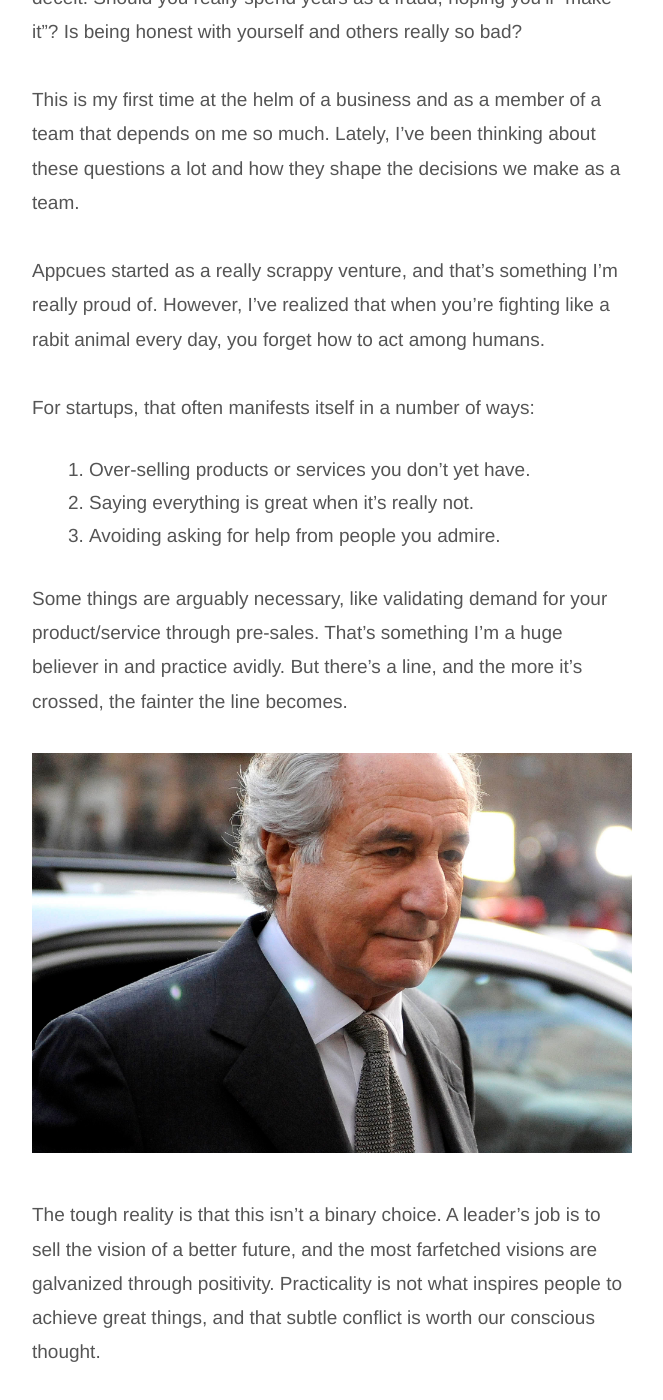
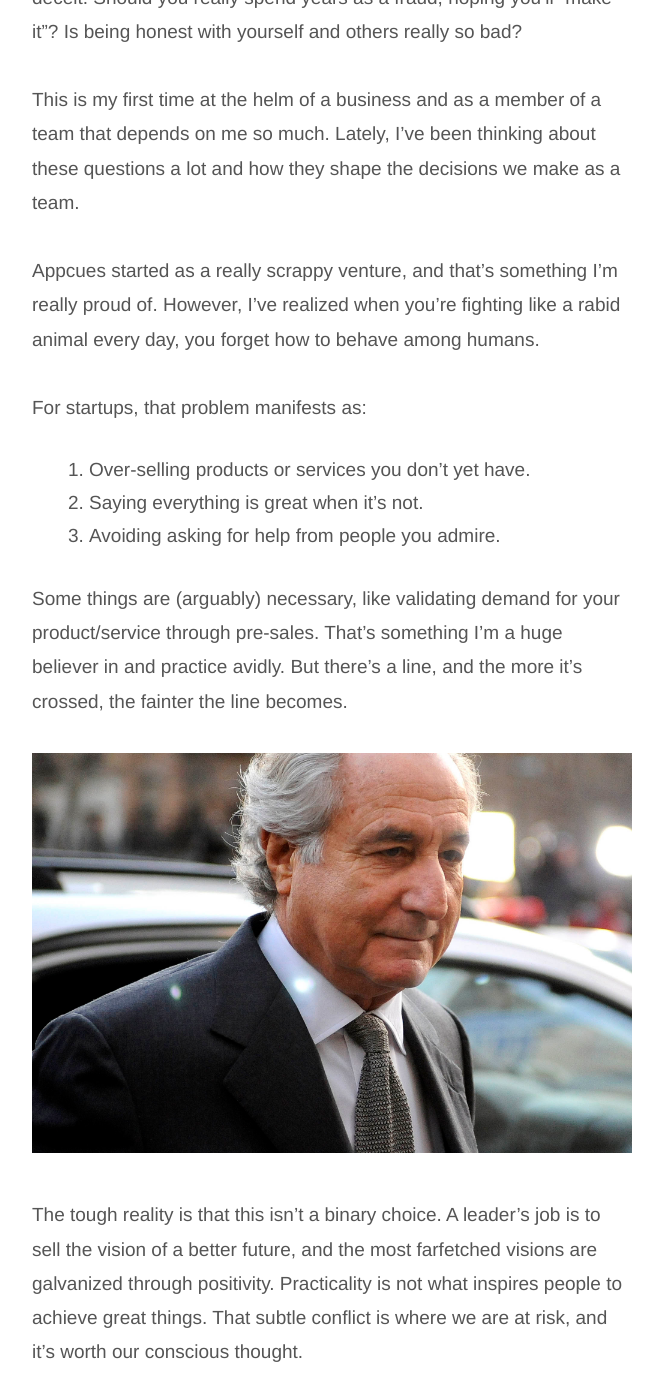
Before and after one commit to hijonathan/jonathan-kim.com, a Jekyll site: the page built from _posts/2015-10-03-fake-it.md, in a window 1280 px wide and 1400 px high, scrolled down 907 px. Shown: the whole window, without its empty margins (398-1061 px from the left). Built offline with Jekyll 4.4.1, drawn with Linux system fonts in a browser that asks for light colours.

Commit message:
Grammar.

```diff
--- a/_posts/2015-10-03-fake-it.md
+++ b/_posts/2015-10-03-fake-it.md
@@ -17,24 +17,24 @@ We've all heard the adages.
 
 ![Fake it Til You Make It]({{ site.baseurl }}/assets/images/frank-underwood.jpg)
 
-These sayings are motivating, but they advocate too heavily in favor of deceit. Should you really spend years as a fraud, hoping you'll "make it"? Is being honest with yourself and others really so bad?
+These sayings are motivating, but they advocate too heavily in favor of deceit. Should you really spend years as a fraud, hoping you’ll “make it”? Is being honest with yourself and others really so bad?
 
-This is my first time at the helm of a business and as a member of a team that depends on me so much. Lately, I've been thinking about these questions a lot and how they shape the decisions we make as a team.
+This is my first time at the helm of a business and as a member of a team that depends on me so much. Lately, I’ve been thinking about these questions a lot and how they shape the decisions we make as a team.
 
-Appcues started as a really scrappy venture, and that's something I'm really proud of. However, I've realized that when you're fighting like a rabit animal every day, you forget how to act among humans.
+Appcues started as a really scrappy venture, and that’s something I’m really proud of. However, I’ve realized when you’re fighting like a rabid animal every day, you forget how to behave among humans.
 
-For startups, that often manifests itself in a number of ways:
+For startups, that problem manifests as:
 
 1. Over-selling products or services you don't yet have.
-2. Saying everything is great when it's really not.
+2. Saying everything is great when it's not.
 3. Avoiding asking for help from people you admire.
 
-Some things are arguably necessary, like validating demand for your product/service through pre-sales. That's something I'm a huge believer in and practice avidly. But there's a line, and the more it's crossed, the fainter the line becomes.
+Some things are (arguably) necessary, like validating demand for your product/service through pre-sales. That’s something I’m a huge believer in and practice avidly. But there’s a line, and the more it’s crossed, the fainter the line becomes.
 
 ![Going Too Far]({{ site.baseurl }}/assets/images/madoff.jpg)
 
-The tough reality is that this isn't a binary choice. A leader's job is to sell the vision of a better future, and the most farfetched visions are galvanized through positivity. Practicality is not what inspires people to achieve great things, and that subtle conflict is worth our conscious thought.
+The tough reality is that this isn’t a binary choice. A leader’s job is to sell the vision of a better future, and the most farfetched visions are galvanized through positivity. Practicality is not what inspires people to achieve great things. That subtle conflict is where we are at risk, and it's worth our conscious thought.
 
-These days, I try to reflect on things I've said or done. How accurate was the impression I just gave? Was there another way to achieve the same goal?
+These days, I try to reflect on things I’ve said or done. How accurate was the impression I just gave? Was there another way to achieve the same goal?
 
 I count myself lucky to have a team who values transparency and doesn't shy away from hard truths. As a result, honesty is an even more powerful motivator than false optimism. It makes the highs higher because the success is genuine, and the lows are short-lived, entrusted to responsible adults.
```
Also changed, not shown: 1 other file.
